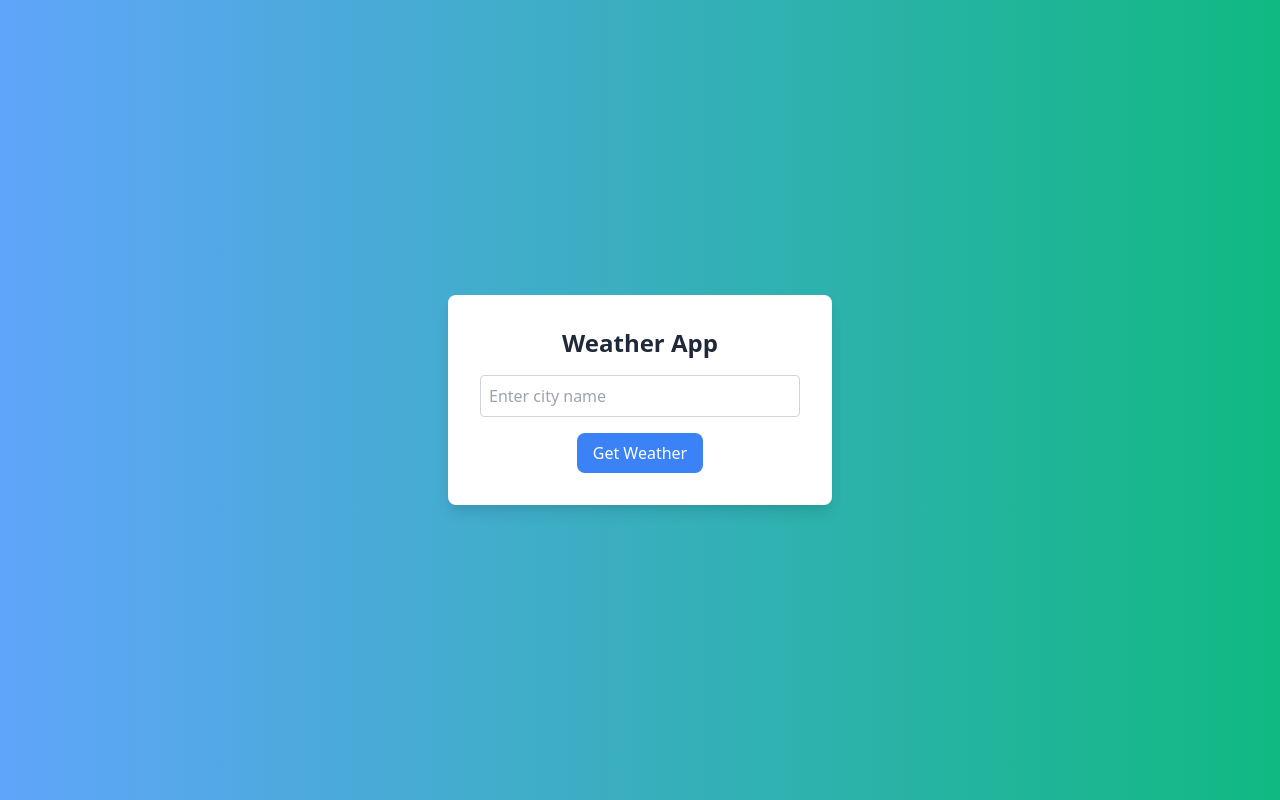
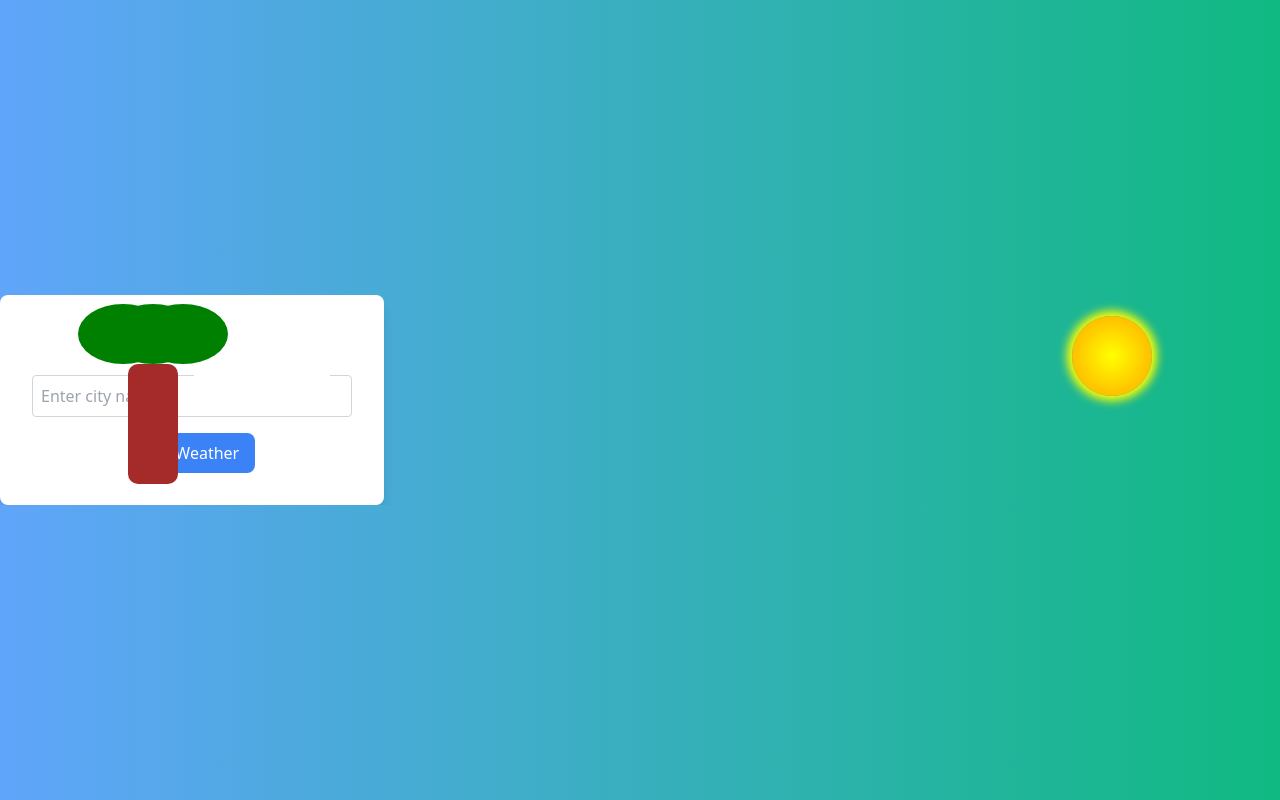
Before and after one commit to frankbitsource/api-call, a plain HTML site: page index.html in a window 1280 px wide. Drawn offline with nearby package versions, Linux system fonts and the light colour scheme.

Commit message:
Adding more style, trees sun and clouds etc

```diff
--- a/index.html
+++ b/index.html
@@ -5,8 +5,60 @@
   <meta name="viewport" content="width=device-width, initial-scale=1.0">
   <title>Weather App</title>
   <link href="https://cdn.jsdelivr.net/npm/tailwindcss@2.2.19/dist/tailwind.min.css" rel="stylesheet">
+  <style>
+    .scene {
+      position: relative;
+      width: 100%;
+      height: 100%;
+      overflow: hidden;
+    }
+    .sun {
+      position: absolute;
+      top: 10%;
+      right: 10%;
+      width: 80px;
+      height: 80px;
+      background: radial-gradient(circle, yellow, orange);
+      border-radius: 50%;
+      box-shadow: 0 0 10px 5px yellow;
+    }
+    .cloud {
+      position: absolute;
+      top: 20%;
+      left: 15%;
+      width: 100px;
+      height: 60px;
+      background: white;
+      border-radius: 50%;
+      box-shadow: 20px 0 0 0 white, 40px 0 0 0 white, 20px -20px 0 0 white;
+    }
+    .tree {
+      position: absolute;
+      bottom: 10%;
+      left: 10%;
+      width: 50px;
+      height: 120px;
+      background: brown;
+      border-radius: 10px;
+    }
+    .tree::before {
+      content: "";
+      position: absolute;
+      bottom: 100%;
+      left: -20px;
+      width: 90px;
+      height: 60px;
+      background: green;
+      border-radius: 50%;
+      box-shadow: -30px 0 0 green, 30px 0 0 green;
+    }
+  </style>
 </head>
 <body class="flex items-center justify-center min-h-screen bg-gradient-to-r from-blue-400 via-teal-400 to-green-500">
+  <div class="scene">
+    <div class="sun"></div>
+    <div class="cloud"></div>
+    <div class="tree"></div>
     <div class="bg-white p-8 rounded-lg shadow-lg text-center max-w-sm w-full">
       <h1 class="text-2xl font-bold text-gray-800 mb-4">Weather App</h1>
       <input type="text" id="cityInput" placeholder="Enter city name"
@@ -22,10 +74,10 @@
           </tr>
         </thead>
         <tbody id="weatherData">
-        <!-- Weather data will be inserted here -->
         </tbody>
       </table>
       <p id="errorMessage" class="text-red-500 mt-4 hidden">City not found. Please try again.</p>
+    </div>
   </div>
 
   <script src="app.js"></script>
```
Lines whose indentation alone changed are shown as unchanged.
